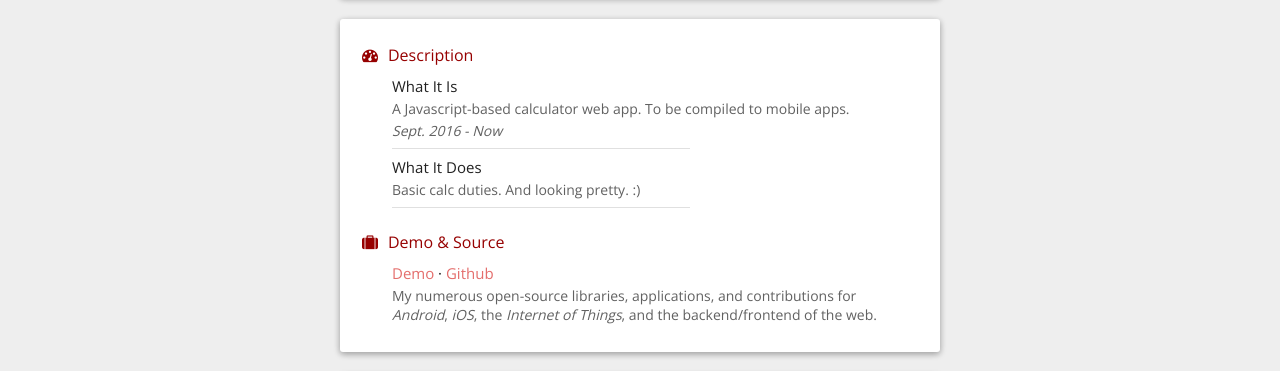
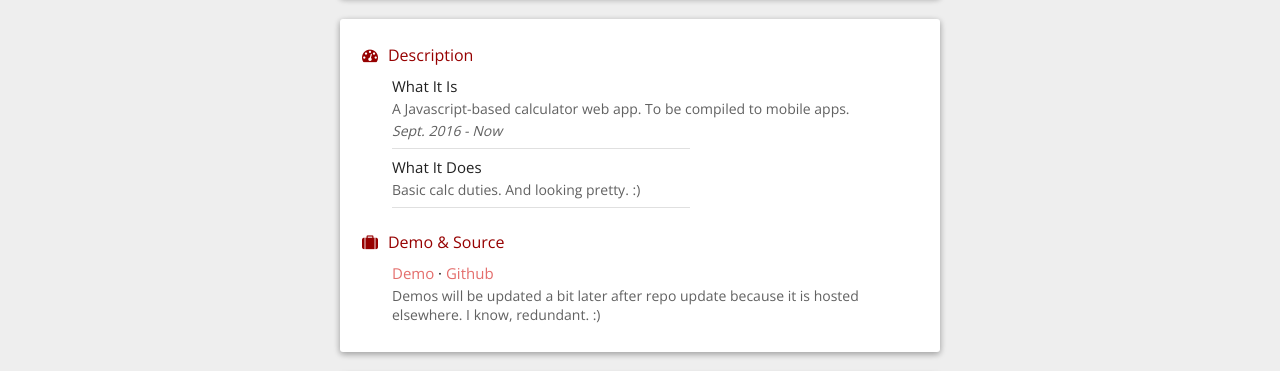
Before and after one commit to benzerbett/cCalc, a plain HTML site: page docs/index.html in a window 1280 px wide. Shown: the part 276-647 px from the top of the page. Drawn offline with nearby package versions, Linux system fonts and the light colour scheme.

Commit message:
Update index.html

```diff
--- a/docs/index.html
+++ b/docs/index.html
@@ -49,7 +49,7 @@
 			<section class="element">
 					<div class="name">
 					<a href="http://bit.ly/benzer-calc" target="_blank">Demo</a> &middot; <a href="https://github.com/benzerbett/cCalc" target="_blank">Github</a></div>
-					<div class="info">My numerous open-source libraries, applications, and contributions for <i>Android</i>, <i>iOS</i>, the <i>Internet of Things</i>, and the backend/frontend of the web.</div>
+					<div class="info">Demos will be updated a bit later after repo update because it is hosted elsewhere. I know, redundant. :)</div>
 			</section>
 		</div>
 	</section>
```
